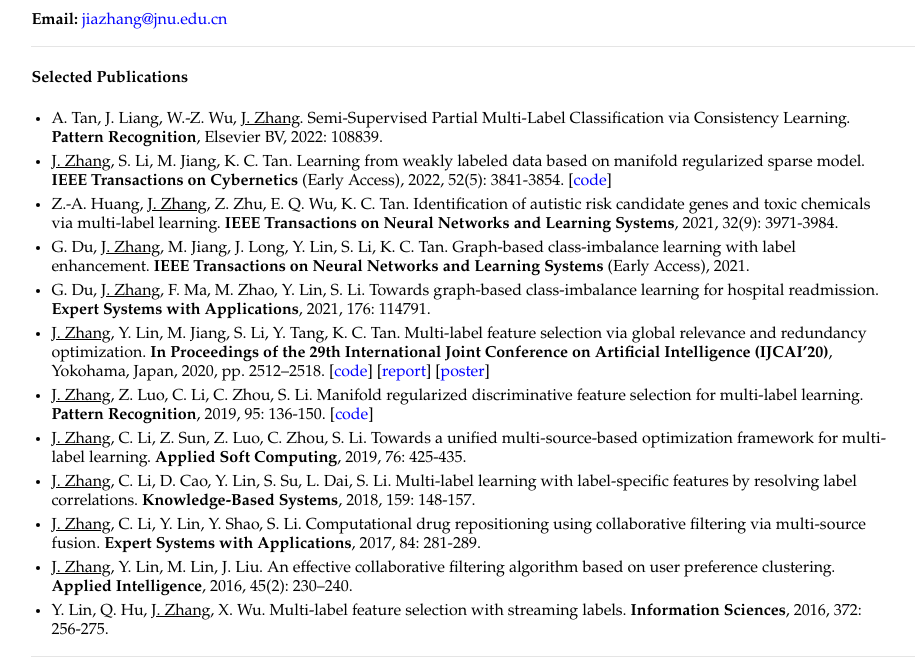
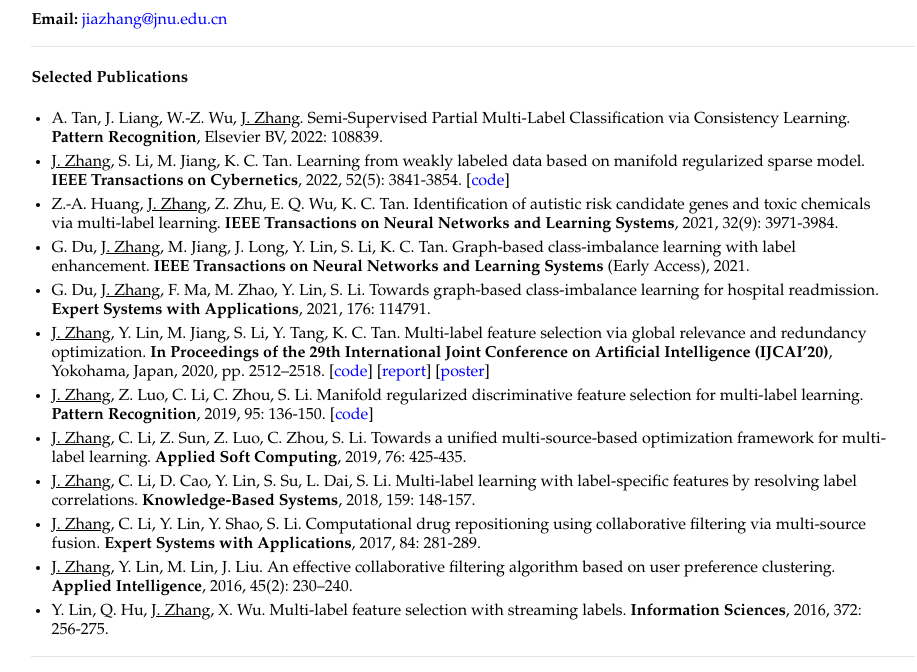
Before and after one commit to jiazhang-ml/jiazhang-ml.github.io, a Jekyll site: the page built from index.md, in a window 1280 px wide, cut to the strip 280-952 px from the top of the page. Shown: the whole strip, without its empty margins (167-1084 px from the left). Built offline with Jekyll 4.4.1, drawn with Linux system fonts in a browser that asks for light colours.

Commit message:
Update index.md

```diff
--- a/index.md
+++ b/index.md
@@ -18,7 +18,7 @@ I received the Ph.D. degree from the School of Informatics, Xiamen University, X
 #### Selected Publications
 
 * A. Tan, J. Liang, W.-Z. Wu, <u>J. Zhang</u>. Semi-Supervised Partial Multi-Label Classification via Consistency Learning. **Pattern Recognition**, Elsevier BV, 2022: 108839.
-* <u>J. Zhang</u>, S. Li, M. Jiang, K. C. Tan. Learning from weakly labeled data based on manifold regularized sparse model. **IEEE Transactions on Cybernetics** (Early Access), 2022, 52(5): 3841-3854. [[code](MSWL-master.zip)]
+* <u>J. Zhang</u>, S. Li, M. Jiang, K. C. Tan. Learning from weakly labeled data based on manifold regularized sparse model. **IEEE Transactions on Cybernetics**, 2022, 52(5): 3841-3854. [[code](MSWL-master.zip)]
 * Z.-A. Huang, <u>J. Zhang</u>, Z. Zhu, E. Q. Wu, K. C. Tan. Identification of autistic risk candidate genes and toxic chemicals via multi-label learning. **IEEE Transactions on Neural Networks and Learning Systems**, 2021, 32(9): 3971-3984.
 * G. Du, <u>J. Zhang</u>, M. Jiang, J. Long, Y. Lin, S. Li, K. C. Tan. Graph-based class-imbalance learning with label enhancement. **IEEE Transactions on Neural Networks and Learning Systems** (Early Access), 2021.
 * G. Du, <u>J. Zhang</u>, F. Ma, M. Zhao, Y. Lin, S. Li. Towards graph-based class-imbalance learning for hospital readmission. **Expert Systems with Applications**, 2021, 176: 114791.
```
